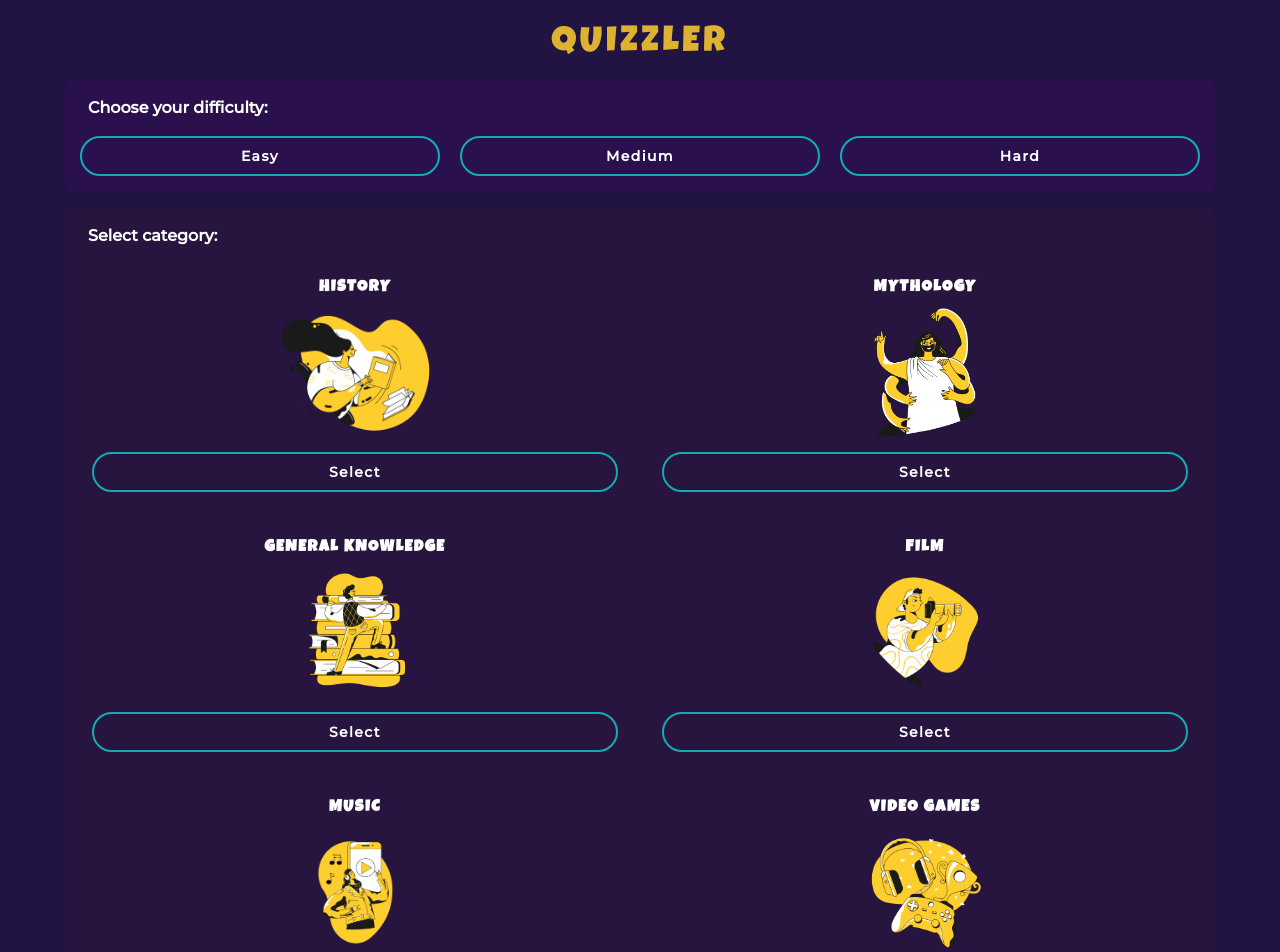
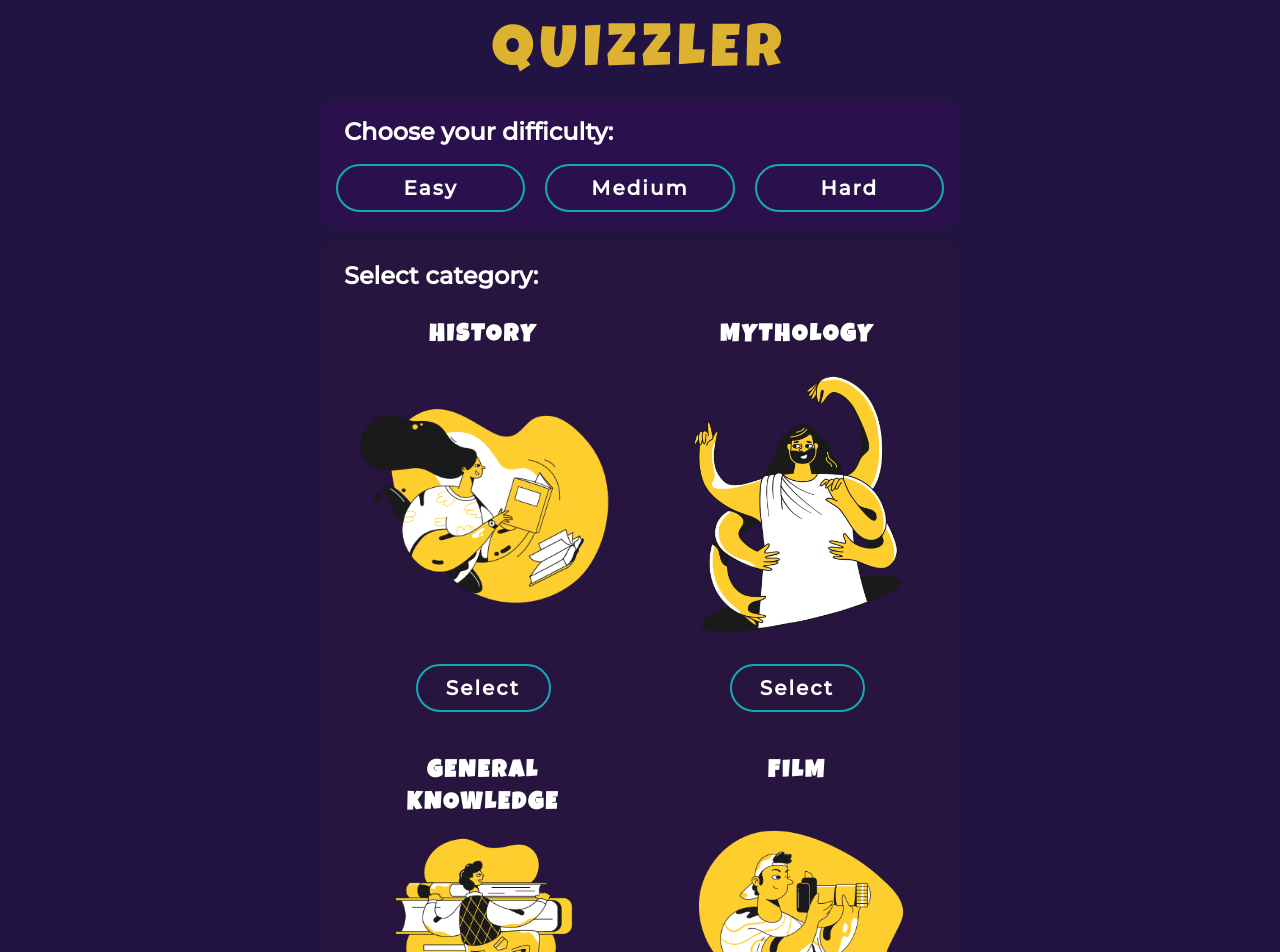
Before and after one commit to leonorlazami/quizzler, a React (Vite) app: page / in a window 1280 px wide. Shown: the top 952 px of the page. Built offline with nearby package versions, Linux system fonts and the light colour scheme.

Commit message:
added responsivity

```diff
--- a/src/components/Button.jsx
+++ b/src/components/Button.jsx
@@ -6,7 +6,7 @@ const Button = ({ label, onClick, selected, style }) => {
   return (
     <button
       onClick={onClick}
-      className={`rounded-full text-center px-4 py-2 text-white text-sm w-full hover:bg-btn-bg tracking-widest font-primary font-bold ${buttonStyle} ${style}`}
+      className={`rounded-full text-center px-4 py-2 text-white text-sm w-full hover:bg-btn-bg tracking-widest font-primary font-bold ${buttonStyle} ${style} md:w-1/2 md:mx-auto md:text-xl`}
     >
       {label}
     </button>
--- a/src/components/FinishedScreen.jsx
+++ b/src/components/FinishedScreen.jsx
@@ -10,7 +10,7 @@ const FinishedScreen = ({ points, dispatch, maxPossiblePoints }) => {
 
   return (
     <>
-      <div className="flex flex-col bg-[#fece2f] rounded-xl mx-4 px-4 py-4">
+      <div className="flex flex-col bg-[#fece2f] rounded-xl mx-4 px-4 py-4 md:w-1/2 md:mx-auto ">
         <p className="font-primary text-center">
           <span>{emoji}</span>
           You scored <strong>{points}</strong> out of {maxPossiblePoints} (
@@ -19,7 +19,7 @@ const FinishedScreen = ({ points, dispatch, maxPossiblePoints }) => {
       </div>
       <div className="flex w-full justify-center mt-4">
         <button
-          className="py-2 rounded-xl text-[#FECE2F]  font-primary text-xl  border-2 border-[#FECE2F]    px-4 pt-1 pb-1 "
+          className="py-2 rounded-xl text-[#FECE2F]  font-primary text-xl  border-2 border-[#FECE2F] px-4 pt-1 pb-1 "
           onClick={() => dispatch({ type: "reset" })}
         >
           Reset Quiz
--- a/src/components/Header.jsx
+++ b/src/components/Header.jsx
@@ -1,7 +1,7 @@
 const Header = () => {
   return (
     <header>
-      <h1 className="text-center mb-4 text-4xl mt-6 text-[#FECE2F] opacity-85 font-secondary tracking-widest">
+      <h1 className="text-center mb-4 text-4xl mt-6 text-[#FECE2F] opacity-85 font-secondary tracking-widest md:text-6xl ">
         QUIZZLER
       </h1>
     </header>
--- a/src/components/Options.jsx
+++ b/src/components/Options.jsx
@@ -24,7 +24,7 @@ const Options = ({ question, dispatch, answer, numQuestion }) => {
   };
   const hasAnswered = answer !== null;
   return (
-    <div className="flex flex-col justify-around mx-auto gap-5 font-primary">
+    <div className="flex flex-col justify-around mx-auto gap-5 font-primary md:text-xl">
       {randomOptions.map((option, index) => (
         <button
           className={`border border-[#FECE2F] px-3 py-2 rounded-xl ${
--- a/src/components/Progress.jsx
+++ b/src/components/Progress.jsx
@@ -6,7 +6,7 @@ const Progress = ({
   answer,
 }) => {
   return (
-    <div className="flex flex-col justify-center items-center mt-6 text-white">
+    <div className="flex flex-col justify-center items-center mt-6 text-white md:w-[66%] md:mx-auto">
       <progress
         max={numQuestions}
         value={index + Number(answer !== null)}
--- a/src/components/Question.jsx
+++ b/src/components/Question.jsx
@@ -5,7 +5,7 @@ const Question = ({ question, answer, dispatch, numQuestions }) => {
   const decodedQuestion = decodeHTML(question?.question);
 
   return (
-    <div className="flex flex-col text-white text-md  font-primary mx-4 w-auto gap-5 my-6 px-4  bg-secondary rounded-xl py-5 ">
+    <div className="flex flex-col text-white text-md  font-primary mx-4 w-auto gap-5 my-6 px-4  bg-secondary rounded-xl py-5 md:w-[55%] md:mx-auto md:text-xl ">
       <h2
         dangerouslySetInnerHTML={{ __html: decodedQuestion }}
         className="mb-5"
--- a/src/components/StartScreen.jsx
+++ b/src/components/StartScreen.jsx
@@ -26,9 +26,9 @@ const StartScreen = ({ dispatch, numQuestions }) => {
 
   return (
     <div className="flex flex-col items-center gap-4 w-full font-primary font-bold ">
-      <div className=" flex-col w-[90%] items-center rounded-xl px-4 py-4 bg-secondary">
-        <h3 className="text-white ml-2">Choose your difficulty:</h3>
-        <div className="flex gap-5 mt-4 items-center justify-center ">
+      <div className=" flex-col w-[90%] items-center rounded-xl px-4 py-4 bg-secondary md:w-1/2 ">
+        <h3 className="text-white ml-2 md:text-2xl">Choose your difficulty:</h3>
+        <div className="flex gap-5 mt-4 items-center justify-center">
           <Button
             label="Easy"
             onClick={() => handleDifficultyClick("easy")}
@@ -47,9 +47,9 @@ const StartScreen = ({ dispatch, numQuestions }) => {
           />
         </div>
       </div>
-      <div className=" px-4 py-4 rounded-xl w-[90%] mx-auto h-full mb-2  bg-tertiary">
-        <h3 className="text-white ml-2 mb-4">Select category:</h3>
-        <div className="grid grid-cols-2 grid-rows-3 gap-5 w-full h-full font-secondary tracking-widest">
+      <div className=" px-4 py-4 rounded-xl w-[90%] mx-auto h-full mb-2  bg-tertiary md:w-1/2">
+        <h3 className="text-white ml-2 mb-4 md:text-2xl">Select category:</h3>
+        <div className="grid grid-cols-2 grid-rows-3 gap-5 w-full h-full font-secondary tracking-widest md:text-2xl">
           <div
             className={`flex flex-col justify-between gap-2 py-3 px-3 ${
               isCategorySelected("23")
@@ -60,7 +60,7 @@ const StartScreen = ({ dispatch, numQuestions }) => {
             <span className="font-bold text-white uppercase text-center text-md">
               history
             </span>
-            <div className="bg-history-bg  bg-contain bg-no-repeat bg-center rounded-md p-5 h-32 mb-2"></div>
+            <div className="bg-history-bg  bg-contain bg-no-repeat bg-center rounded-md p-5 h-32 mb-2 md:h-[16rem]"></div>
 
             <Button
               label={isCategorySelected("23") ? "Selected" : "Select"}
@@ -79,7 +79,7 @@ const StartScreen = ({ dispatch, numQuestions }) => {
             <span className="font-bold text-white uppercase text-center text-md ">
               mythology
             </span>
-            <div className="bg-mythology-bg  bg-contain bg-no-repeat bg-center rounded-md p-5 h-32 mb-2"></div>
+            <div className="bg-mythology-bg  bg-contain bg-no-repeat bg-center rounded-md p-5 h-32 mb-2 md:h-[16rem]"></div>
 
             <Button
               label={isCategorySelected("20") ? "Selected" : "Select"}
@@ -96,7 +96,7 @@ const StartScreen = ({ dispatch, numQuestions }) => {
             <span className="font-bold text-white uppercase text-center text-md">
               general knowledge
             </span>
-            <div className="bg-general-knowledge-bg  bg-contain bg-no-repeat bg-center rounded-md p-5 h-32 mb-2"></div>
+            <div className="bg-general-knowledge-bg  bg-contain bg-no-repeat bg-center rounded-md p-5 h-32 mb-2 md:h-[16rem]"></div>
 
             <Button
               label={isCategorySelected("9") ? "Selected" : "Select"}
@@ -115,7 +115,7 @@ const StartScreen = ({ dispatch, numQuestions }) => {
             <span className="font-bold text-white uppercase text-center text-md">
               film
             </span>
-            <div className="bg-film-bg  bg-contain bg-no-repeat bg-center rounded-md p-5 h-32 mb-2"></div>
+            <div className="bg-film-bg  bg-contain bg-no-repeat bg-center rounded-md p-5 h-32 mb-2 md:h-[16rem]"></div>
 
             <Button
               label={isCategorySelected("11") ? "Selected" : "Select"}
@@ -133,7 +133,7 @@ const StartScreen = ({ dispatch, numQuestions }) => {
             <span className="font-bold text-white uppercase text-center text-md">
               music
             </span>
-            <div className="bg-music-bg  bg-contain bg-no-repeat bg-center rounded-md p-5 h-32 mb-2"></div>
+            <div className="bg-music-bg  bg-contain bg-no-repeat bg-center rounded-md p-5 h-32 mb-2 md:h-[16rem]"></div>
 
             <Button
               label={isCategorySelected("12") ? "Selected" : "Select"}
@@ -152,7 +152,7 @@ const StartScreen = ({ dispatch, numQuestions }) => {
             <span className="font-bold text-white uppercase text-center text-md">
               video games
             </span>
-            <div className="bg-video-games-bg  bg-contain bg-no-repeat bg-center rounded-md p-5 h-32 mb-2"></div>
+            <div className="bg-video-games-bg  bg-contain bg-no-repeat bg-center rounded-md p-5 h-32 mb-2 md:h-[16rem]"></div>
 
             <Button
               label={isCategorySelected("15") ? "Selected" : "Select"}
@@ -162,7 +162,7 @@ const StartScreen = ({ dispatch, numQuestions }) => {
           </div>
         </div>
 
-        <div className="w-1/2 mx-auto mt-5">
+        <div className="w-1/2 mx-auto mt-5 md:flex">
           <Button label="Let's start" onClick={handleStartClick} />
         </div>
       </div>
--- a/src/components/Timer.jsx
+++ b/src/components/Timer.jsx
@@ -23,7 +23,7 @@ const Timer = ({ dispatch, secondsRemaining }) => {
   const seconds = secondsRemaining % 60;
 
   return (
-    <div className="text-[#FECE2F] flex w-1/2 justify-center items-center font-primary font-bold text-xl float-left ">
+    <div className="text-[#FECE2F] flex w-1/2 justify-center items-center font-primary font-bold text-xl float-left  ">
       <p className="border-2 rounded-xl px-4 pt-1 pb-1  border-[#FECE2F]  text-center">
         {mins < 10 && "0"}
         {mins}:{seconds < 10 && "0"}
```
